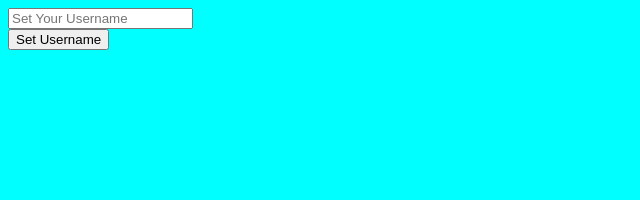
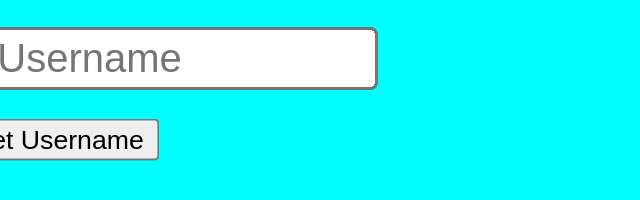
Before and after one commit to 523room/socket-chat, a website: page Public/index.html in a window 1280 px wide. Shown: the whole page, without its empty margins (0-640 px from the left). Drawn offline with nearby package versions, Linux system fonts and the light colour scheme; no server answers.

Commit message:
Look and feel updated

```diff
--- a/Public/index.html
+++ b/Public/index.html
@@ -6,6 +6,14 @@
       body {
         background-color: cyan;
       }
+      input{
+        margin-top:40px;
+        transform:scale(3);
+}
+      button{
+        margin-top:60px;
+        transform:scale(2);
+}
     </style>
   </head>
   <body>
```
